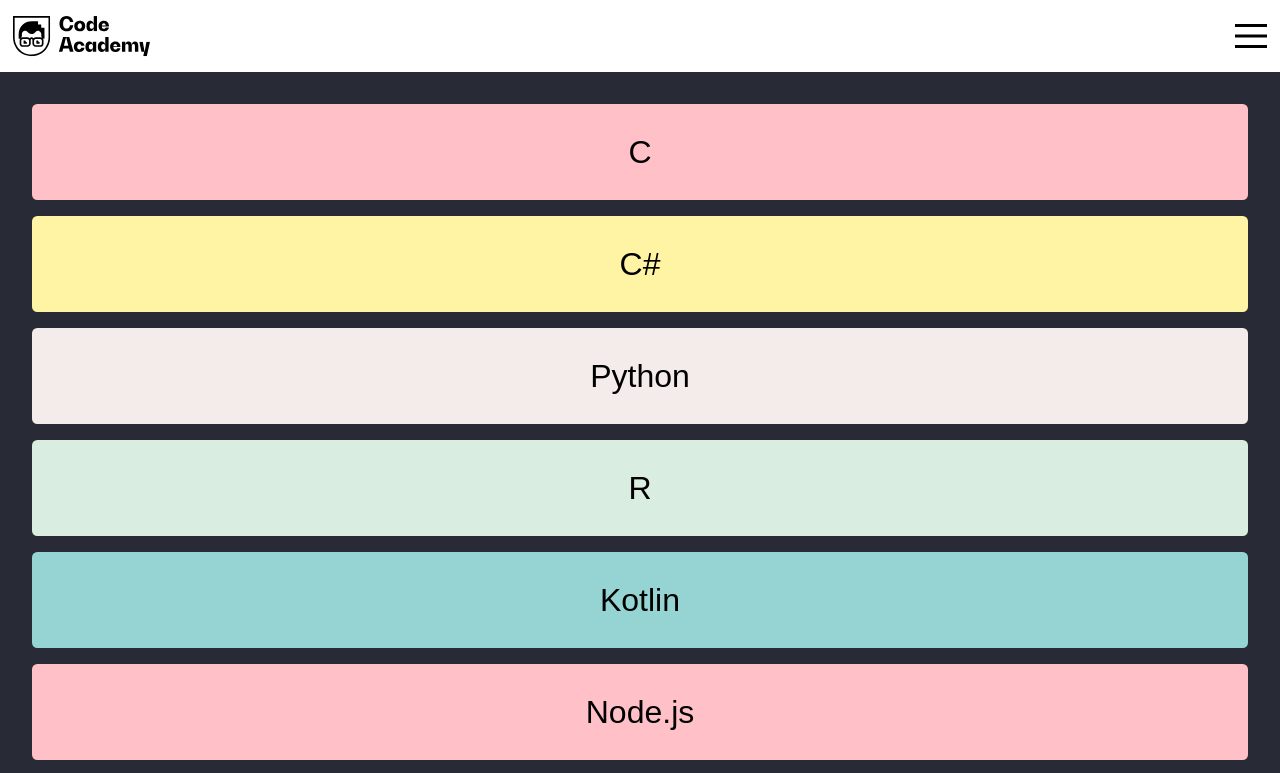
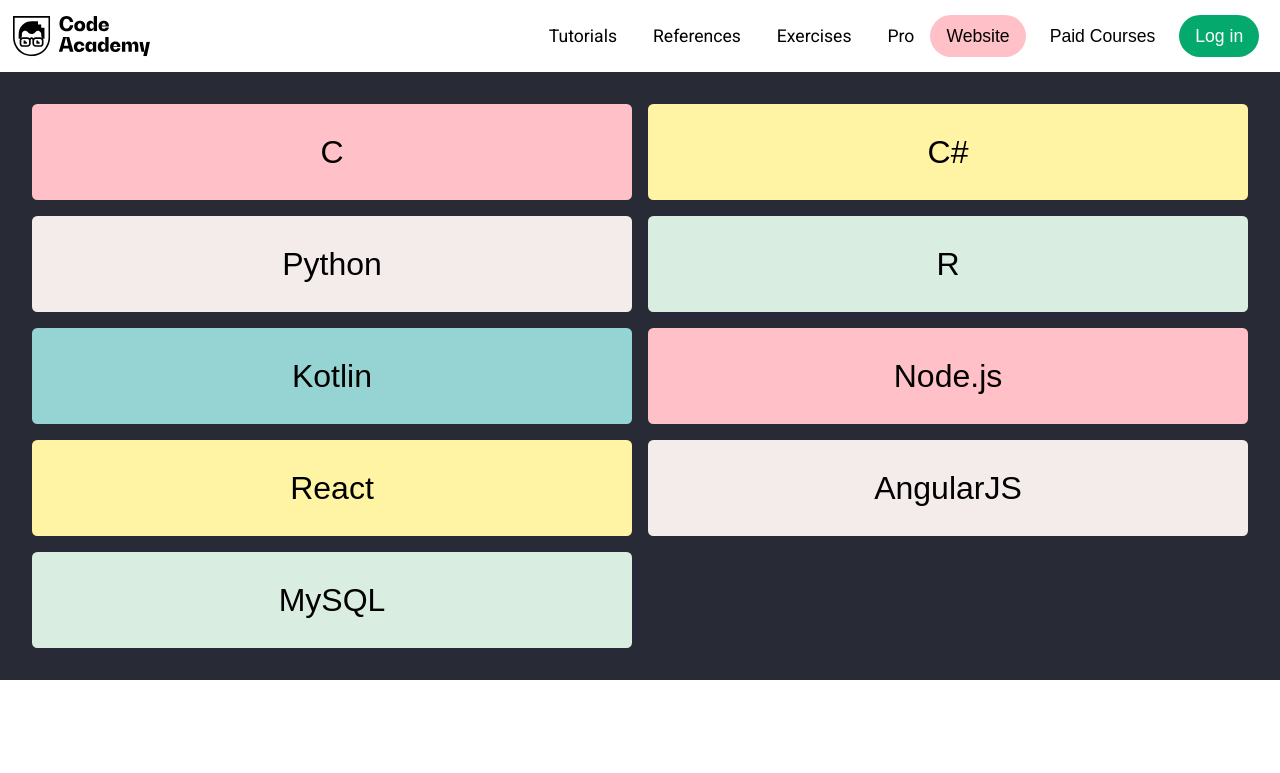
Before and after one commit to MartynasDru/mobile-first-ca, a plain HTML site: page index.html in a window 1280 px wide. Shown: the top 773 px of the page. Drawn offline with Linux system fonts and the light colour scheme.

Commit message:
solutions

```diff
--- a/styles.css
+++ b/styles.css
@@ -41,6 +41,12 @@ header {
     display: none;
 }
 
+@media only screen and (min-width: 768px) {
+    .header-right .log-in-button {
+        display: inline-block;
+    }
+}
+
 .header-right button:not(:last-child) {
     margin-right: 0.5rem;
 }
@@ -53,6 +59,13 @@ header {
 .paid-courses-button {
     background-color: white;
     color: black;
+}
+
+@media only screen and (min-width: 1200px) {
+    .header-right .website-button,
+    .header-right .paid-courses-button {
+        display: inline-block;
+    }
 }
 
 .paid-courses-button:hover {
@@ -68,6 +81,12 @@ header {
     align-items: center;
     display: none;
     height: 100%;
+}
+
+@media only screen and (min-width: 768px) {
+    .navigation {
+        display: block;
+    }
 }
 
 .navigation .tab {
@@ -90,12 +109,24 @@ header {
     height: 2rem;
 }
 
+@media only screen and (min-width: 768px) {
+    .hamburger-icon {
+        display: none;
+    }
+}
+
 .programming-languages-section {
     background-color: #282A35;
     display: grid;
     gap: 1rem;
     grid-template-columns: 1fr;
     padding: 2rem;
+}
+
+@media only screen and (min-width: 768px) {
+    .programming-languages-section {
+        grid-template-columns: repeat(2, 1fr);
+    }
 }
 
 .programming-languages-section button {
```
